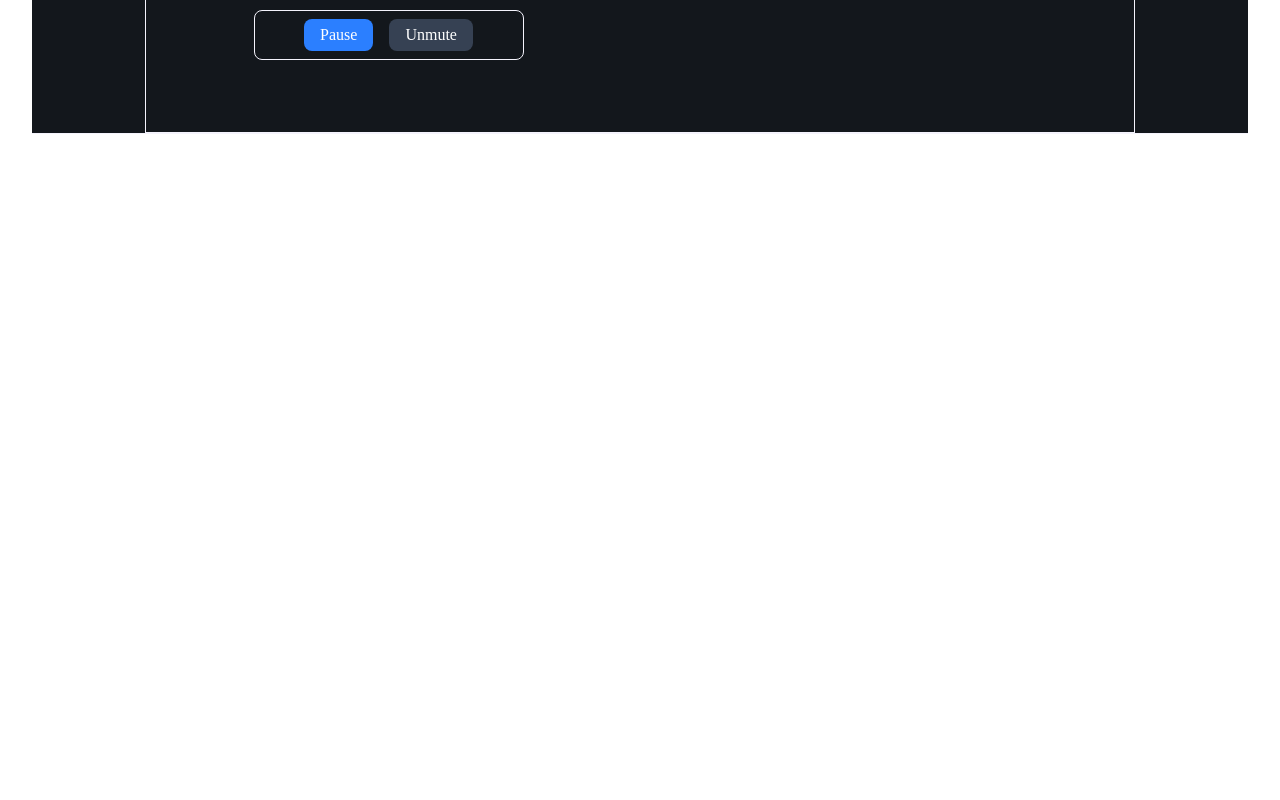
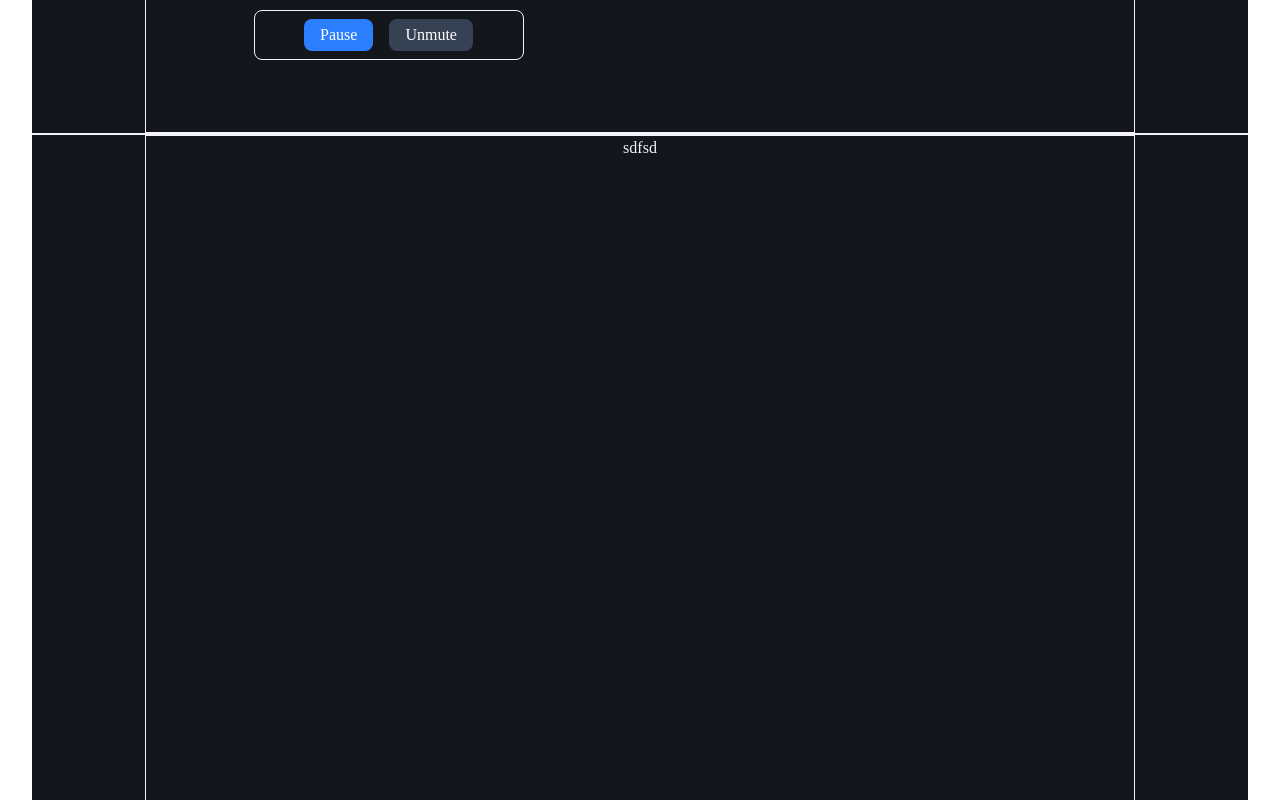
Before and after one commit to Avishkar68/AgencyWebsite, a React (Vite) app: page / in a window 1280 px wide. Shown: the part 780-1580 px from the top of the page. Before the commit the page ends 946 px from the top, so only its background shows below. Built offline with nearby package versions, Linux system fonts and the light colour scheme; a web font is replaced by a local one.

Commit message:
thumbnailsectionfileadd

```diff
--- a/src/pages/HomePage.jsx
+++ b/src/pages/HomePage.jsx
@@ -1,5 +1,6 @@
 import RotatingText from "../components/ui/RotatingText";
 import ReelsSection from "../sections/ReelsSection";
+import ThumbnailSection from "../sections/ThumbnailSection";
 
 const HomePage = () => {
   return (
@@ -38,6 +39,7 @@ const HomePage = () => {
       </div>
     </div> */}
     <ReelsSection/>
+    <ThumbnailSection />
     </div>
   );
 };
--- /dev/null
+++ b/src/sections/ThumbnailSection.jsx
@@ -0,0 +1,11 @@
+import React from 'react'
+
+const ThumbnailSection = () => {
+  return (
+    <div className="w-screen min-h-screen border md:px-36">
+        <div className='border w-screen md:w-full h-screen'>sdfsd</div>
+    </div>
+  )
+}
+
+export default ThumbnailSection
```
